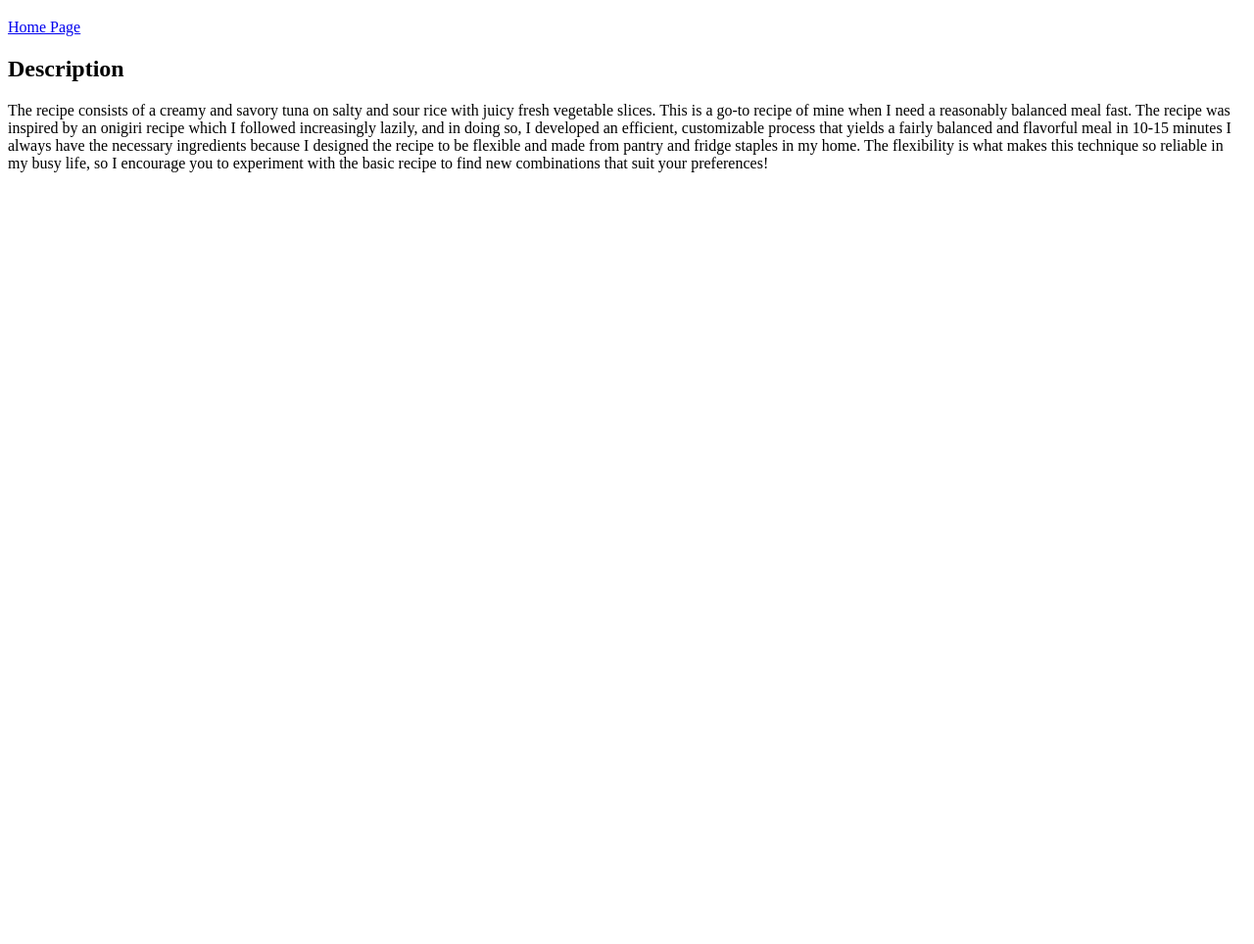
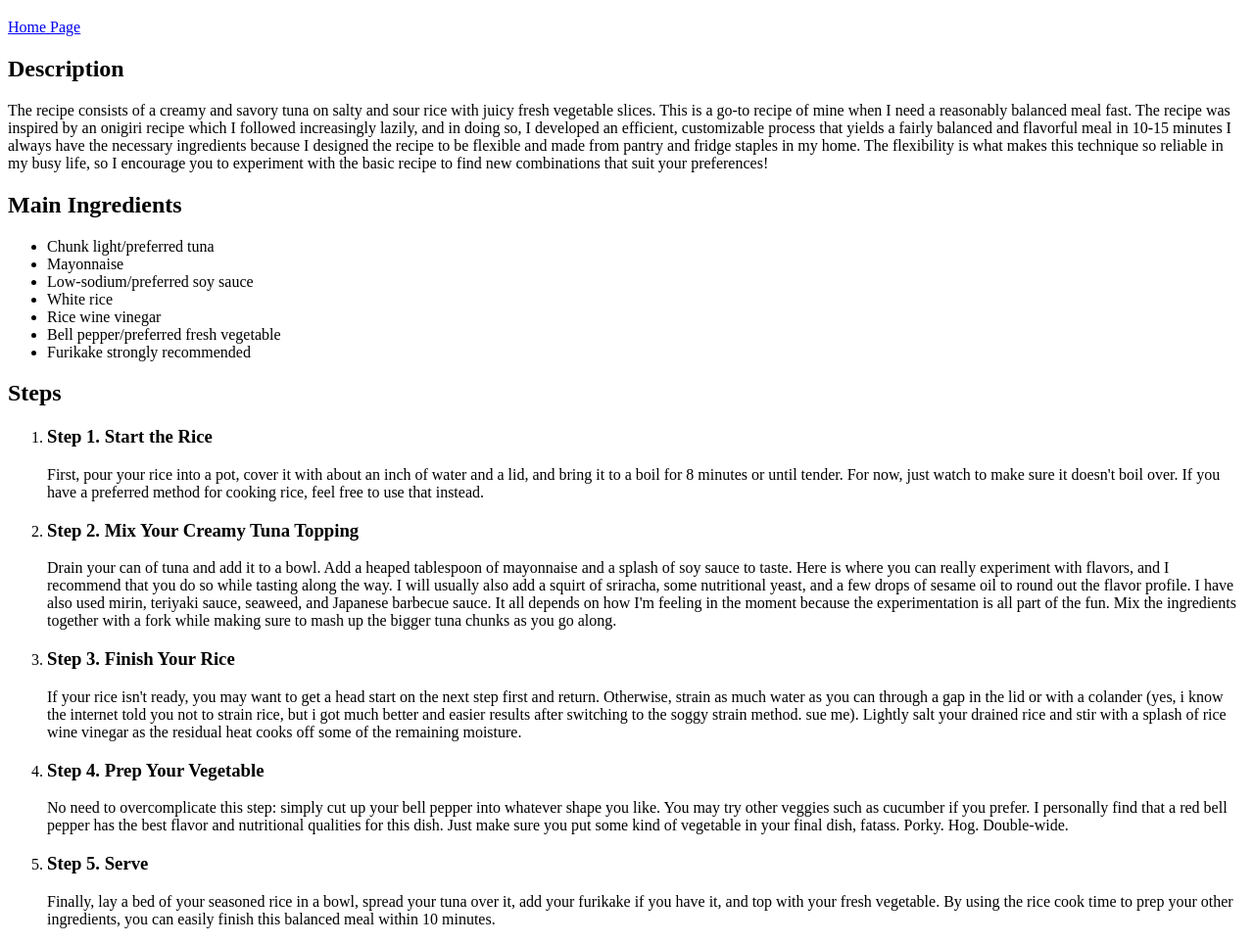
Before and after one commit to MonkMir/odin-recipes, a plain HTML site: page recipes/tuna-mayo-over-rice.html in a window 1280 px wide. Shown: the part 61-1025 px from the top of the page at 98% size. Before the commit the page ends 800 px from the top, so only its background shows below. Drawn offline with Linux system fonts and the light colour scheme.

Commit message:
Add tuna mayo recipe's ingredient and steps lists

```diff
--- a/recipes/tuna-mayo-over-rice.html
+++ b/recipes/tuna-mayo-over-rice.html
@@ -18,6 +18,62 @@
             The flexibility is what makes this technique so reliable in my busy life, so I encourage you to experiment with the basic recipe to find new
             combinations that suit your preferences!
         </p>
-
+     <h2>Main Ingredients</h2>
+        <!-- Add ingredient measurments and calories later -->
+        <ul>
+            <li>Chunk light/preferred tuna</li>
+            <li>Mayonnaise</li>
+            <li>Low-sodium/preferred soy sauce</li>
+            <li>White rice</li>
+            <li>Rice wine vinegar</li>
+            <li>Bell pepper/preferred fresh vegetable</li>
+            <li>Furikake strongly recommended</li>
+        </ul>
+     <h2>Steps</h2>
+        <ol>
+            <li>
+                <h3>Step 1. Start the Rice</h3>
+                <p>
+                    First, pour your rice into a pot, cover it with about an inch of water and a lid, and bring it to a boil for 8 minutes or until tender.
+                    For now, just watch to make sure it doesn't boil over. If you have a preferred method for cooking rice, feel free to use that instead.
+                </p>
+            </li>
+            <li>
+                <h3>Step 2. Mix Your Creamy Tuna Topping</h3>
+                <p>
+                    Drain your can of tuna and add it to a bowl. Add a heaped tablespoon of mayonnaise and a splash of soy sauce to taste.
+                    Here is where you can really experiment with flavors, and I recommend that you do so while tasting along the way.
+                    I will usually also add a squirt of sriracha, some nutritional yeast, and a few drops of sesame oil to round out the flavor profile.
+                    I have also used mirin, teriyaki sauce, seaweed, and Japanese barbecue sauce.
+                    It all depends on how I'm feeling in the moment because the experimentation is all part of the fun.
+                    Mix the ingredients together with a fork while making sure to mash up the bigger tuna chunks as you go along.
+                </p>
+            </li>
+            <li>
+                <h3>Step 3. Finish Your Rice</h3>
+                <p>
+                    If your rice isn't ready, you may want to get a head start on the next step first and return.
+                    Otherwise, strain as much water as you can through a gap in the lid or with a colander (yes, i know the internet told you not to strain rice,
+                    but i got much better and easier results after switching to the soggy strain method. sue me).
+                    Lightly salt your drained rice and stir with a splash of rice wine vinegar as the residual heat cooks off some of the remaining moisture.
+                </p>
+            </li>
+            <li>
+                <h3>Step 4. Prep Your Vegetable</h3>
+                <p>
+                    No need to overcomplicate this step: simply cut up your bell pepper into whatever shape you like.
+                    You may try other veggies such as cucumber if you prefer.
+                    I personally find that a red bell pepper has the best flavor and nutritional qualities for this dish.
+                    Just make sure you put some kind of vegetable in your final dish, fatass. Porky. Hog. Double-wide.
+                </p>
+            </li>
+            <li>
+                <h3>Step 5. Serve</h3>
+                <p>
+                    Finally, lay a bed of your seasoned rice in a bowl, spread your tuna over it, add your furikake if you have it, and top with your fresh vegetable.
+                    By using the rice cook time to prep your other ingredients, you can easily finish this balanced meal within 10 minutes.
+                </p>
+            </li>
+        </ol>
 </body>
 </html>
```
Lines whose indentation alone changed are shown as unchanged.
